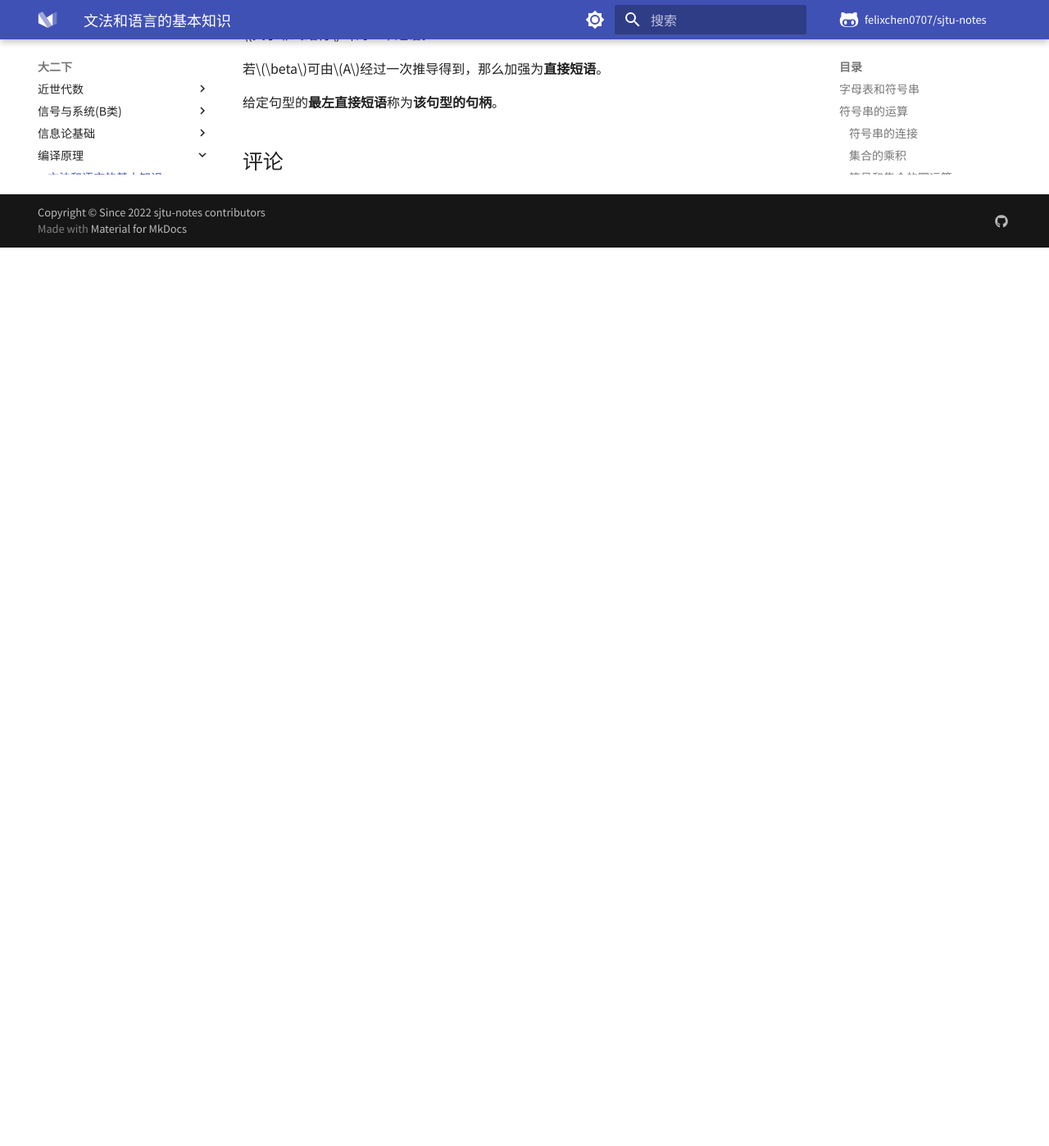
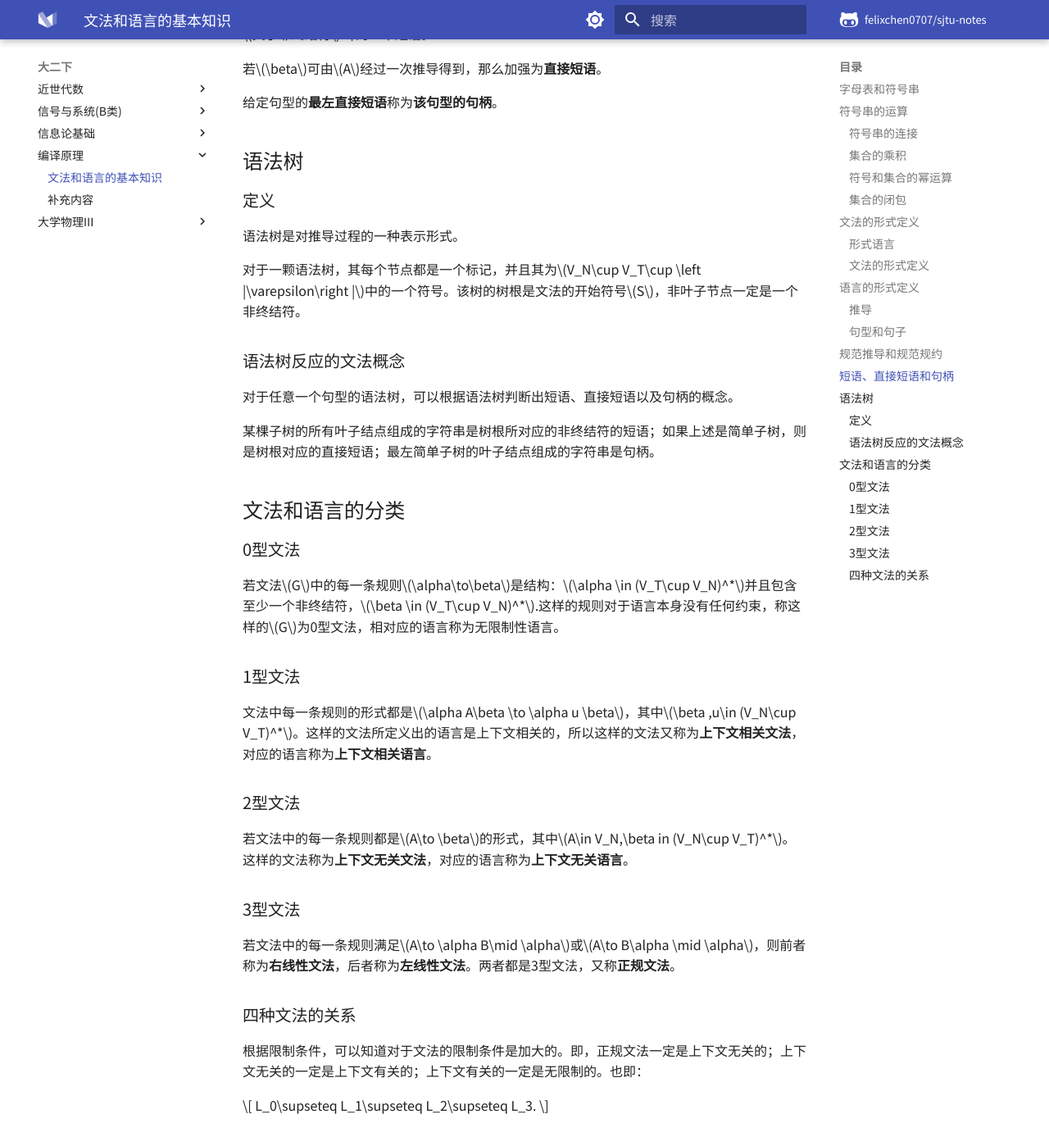
Before and after one commit to glimmeringlight/sjtu-notes, an MkDocs documentation site: the page built from docs/notes/grade2-2/NIS2336/001.md, in a window 1280 px wide and 1400 px high, scrolled down 2778 px. Shown: the whole window at 82% size. Built offline with MkDocs 1.6.1 and Material for MkDocs 9.7.7, drawn with Linux system fonts in a browser that asks for light colours; a script that is not in the unit is left out; comment, search, counter and statistics services are not loaded; before the commit the page ends 3080 px from its top, so only the background shows below that.

Commit message:
编译原理0310

```diff
--- a/docs/notes/grade2-2/NIS2336/001.md
+++ b/docs/notes/grade2-2/NIS2336/001.md
@@ -136,3 +136,43 @@ $S$是一个非终结符号，叫做文法的**开始符号**或者**识别符
 若$\beta$可由$A$经过一次推导得到，那么加强为**直接短语**。
 
 给定句型的**最左直接短语**称为**该句型的句柄**。
+
+## 语法树
+
+### 定义
+
+语法树是对推导过程的一种表示形式。
+
+对于一颗语法树，其每个节点都是一个标记，并且其为$V_N\cup V_T\cup \left |\varepsilon\right |$中的一个符号。该树的树根是文法的开始符号$S$，非叶子节点一定是一个非终结符。
+
+### 语法树反应的文法概念
+
+对于任意一个句型的语法树，可以根据语法树判断出短语、直接短语以及句柄的概念。
+
+某棵子树的所有叶子结点组成的字符串是树根所对应的非终结符的短语；如果上述是简单子树，则是树根对应的直接短语；最左简单子树的叶子结点组成的字符串是句柄。
+
+## 文法和语言的分类
+
+### 0型文法
+
+若文法$G$中的每一条规则$\alpha\to\beta$是结构：$\alpha \in (V_T\cup V_N)^*$并且包含至少一个非终结符，$\beta \in (V_T\cup V_N)^*$.这样的规则对于语言本身没有任何约束，称这样的$G$为0型文法，相对应的语言称为无限制性语言。
+
+### 1型文法
+
+文法中每一条规则的形式都是$\alpha A\beta \to \alpha u \beta$，其中$\beta ,u\in (V_N\cup V_T)^*$。这样的文法所定义出的语言是上下文相关的，所以这样的文法又称为**上下文相关文法**，对应的语言称为**上下文相关语言**。
+
+### 2型文法
+
+若文法中的每一条规则都是$A\to \beta$的形式，其中$A\in V_N,\beta in (V_N\cup V_T)^*$。这样的文法称为**上下文无关文法**，对应的语言称为**上下文无关语言**。
+
+### 3型文法
+
+若文法中的每一条规则满足$A\to \alpha B\mid \alpha$或$A\to B\alpha \mid \alpha$，则前者称为**右线性文法**，后者称为**左线性文法**。两者都是3型文法，又称**正规文法**。
+
+### 四种文法的关系
+
+根据限制条件，可以知道对于文法的限制条件是加大的。即，正规文法一定是上下文无关的；上下文无关的一定是上下文有关的；上下文有关的一定是无限制的。也即：
+
+$$
+L_0\supseteq L_1\supseteq L_2\supseteq L_3.
+$$
```
Also changed, not shown: docs/notes/grade2-2/NIS2333/001.md (+10 -0 lines).
